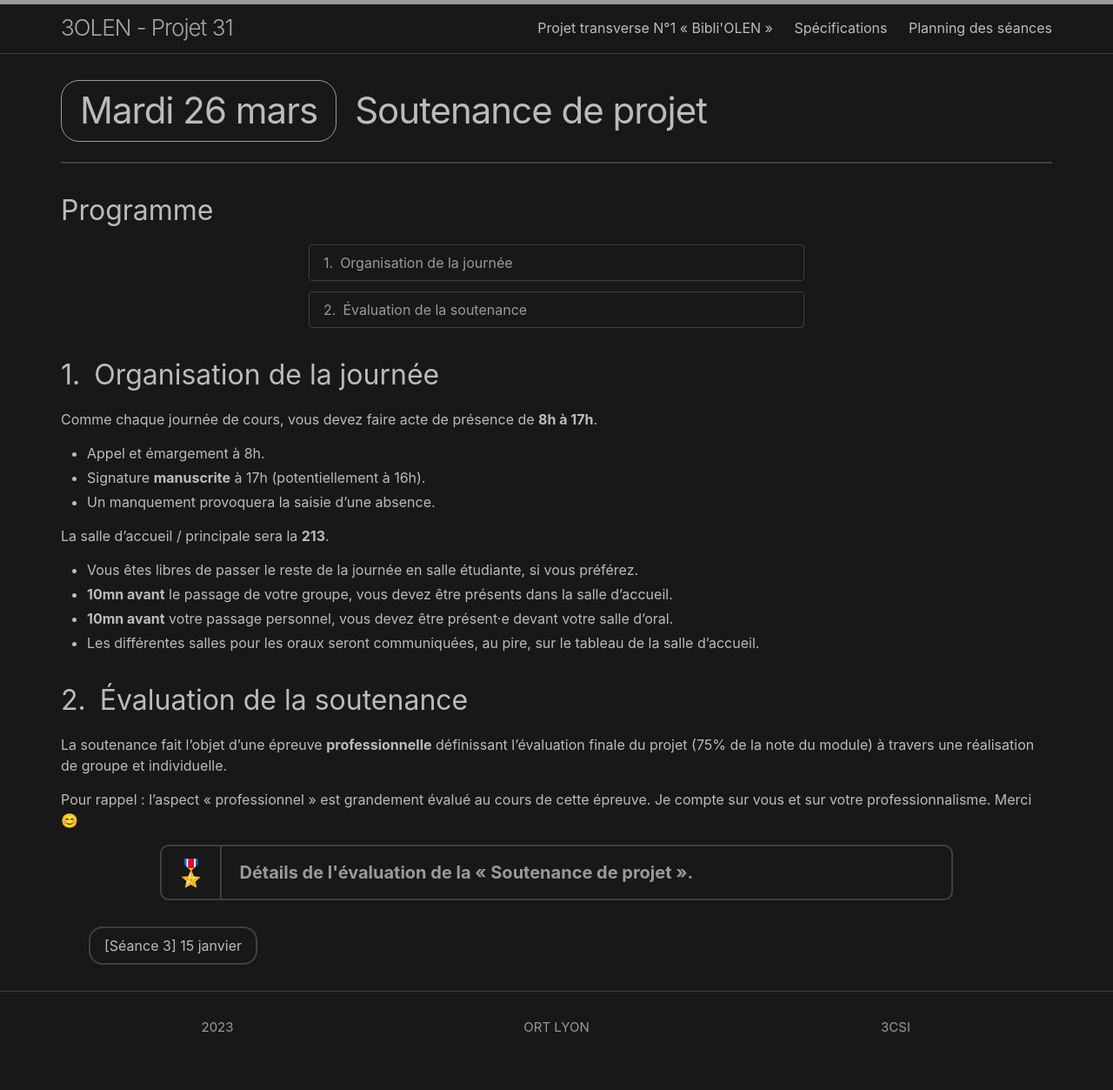
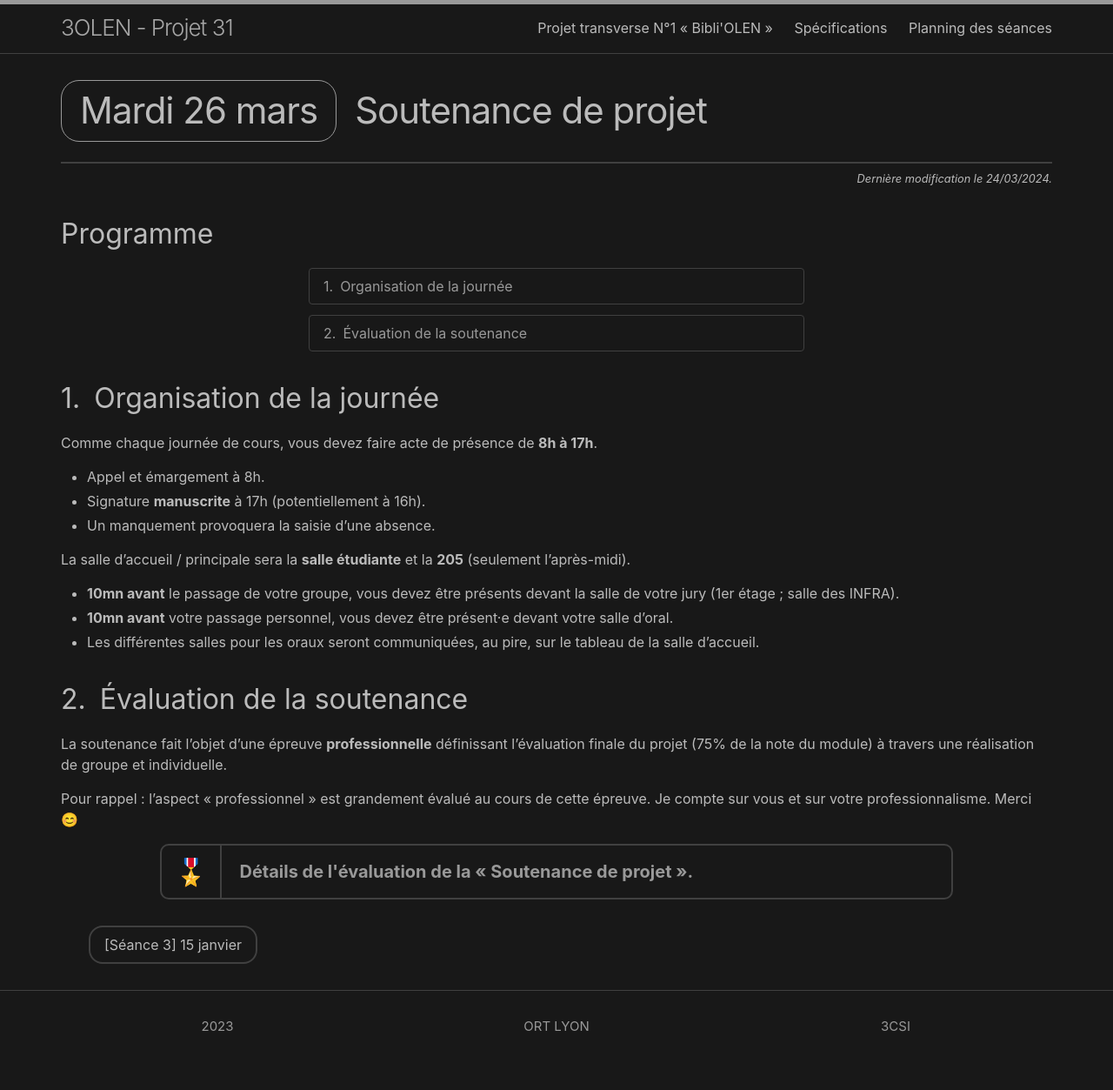
Before and after one commit to 3OLEN/projet-31, a Jekyll site: the page built from docs/_roadmap/08.md, in a window 1280 px wide. Shown: the whole page at 87% size. Built offline with Jekyll 4.4.1, drawn with Linux system fonts in a browser that asks for light colours.

Commit message:
✏️ [Final] Roadmap and instructions

```diff
--- a/docs/_data/final_evaluation.yaml
+++ b/docs/_data/final_evaluation.yaml
@@ -226,7 +226,9 @@ group_defense:
       - text: |
           L'objectif est de montrer à votre client l'utilisation de votre produit. Le détail sera abordé au cours des
           entretiens individuels, notamment pour l'infrastructure et son exploitation.
-      - danger: La démonstration se fait sur l'environnement de production et certainement pas en **local** !
+      - danger: |
+          La démonstration se fait sur l'environnement de production (ou un environnement de secours) et certainement
+          pas en **local** !
       - comment: |
           Vous êtes face à votre client qui va devoir prendre une décision si c'est votre solution ou celle de vos
           concurrents qui est retenue. Les moindres erreurs et maladresses (les imprécisions, les fautes, le hors-sujet)
@@ -340,6 +342,7 @@ student_defense:
           Les INFRA n'auront pas eu l'occasion de montrer ce qu'ils ont fait lors de la démonstration de groupe, c'est
           l'occasion de le faire. Cela signifie que les DEV n'auront peut-être pas besoin d'autant de temps de
           démonstration que leurs camarades en INFRA.
+      - comment: Cette démonstration peut se faire en local. C'est peut-être le plus sûr...
     elements:
       - name: Notation
         description: La notation de la partie « Entretien » prend en charge ce qui est présenté dans la démonstration.
--- a/docs/_roadmap/08.md
+++ b/docs/_roadmap/08.md
@@ -4,6 +4,7 @@ title: Soutenance de projet
 slug: soutenance
 
 session: 8
+last_updated: "2024-03-24"
 schedule:
   - name: Organisation de la journée
     content:
@@ -12,10 +13,9 @@ schedule:
         - "Appel et émargement à 8h."
         - "Signature **manuscrite** à 17h (potentiellement à 16h)."
         - "Un manquement provoquera la saisie d'une absence."
-      - text: "La salle d'accueil / principale sera la **213**."
+      - text: "La salle d'accueil / principale sera la **salle étudiante** et la **205** (seulement l'après-midi)."
       - list:
-        - "Vous êtes libres de passer le reste de la journée en salle étudiante, si vous préférez."
-        - "**10mn avant** le passage de votre groupe, vous devez être présents dans la salle d'accueil."
+        - "**10mn avant** le passage de votre groupe, vous devez être présents devant la salle de votre jury (1er étage ; salle des INFRA)."
         - "**10mn avant** votre passage personnel, vous devez être présent·e devant votre salle d'oral."
         - "Les différentes salles pour les oraux seront communiquées, au pire, sur le tableau de la salle d'accueil."
   - name: Évaluation de la soutenance
```
